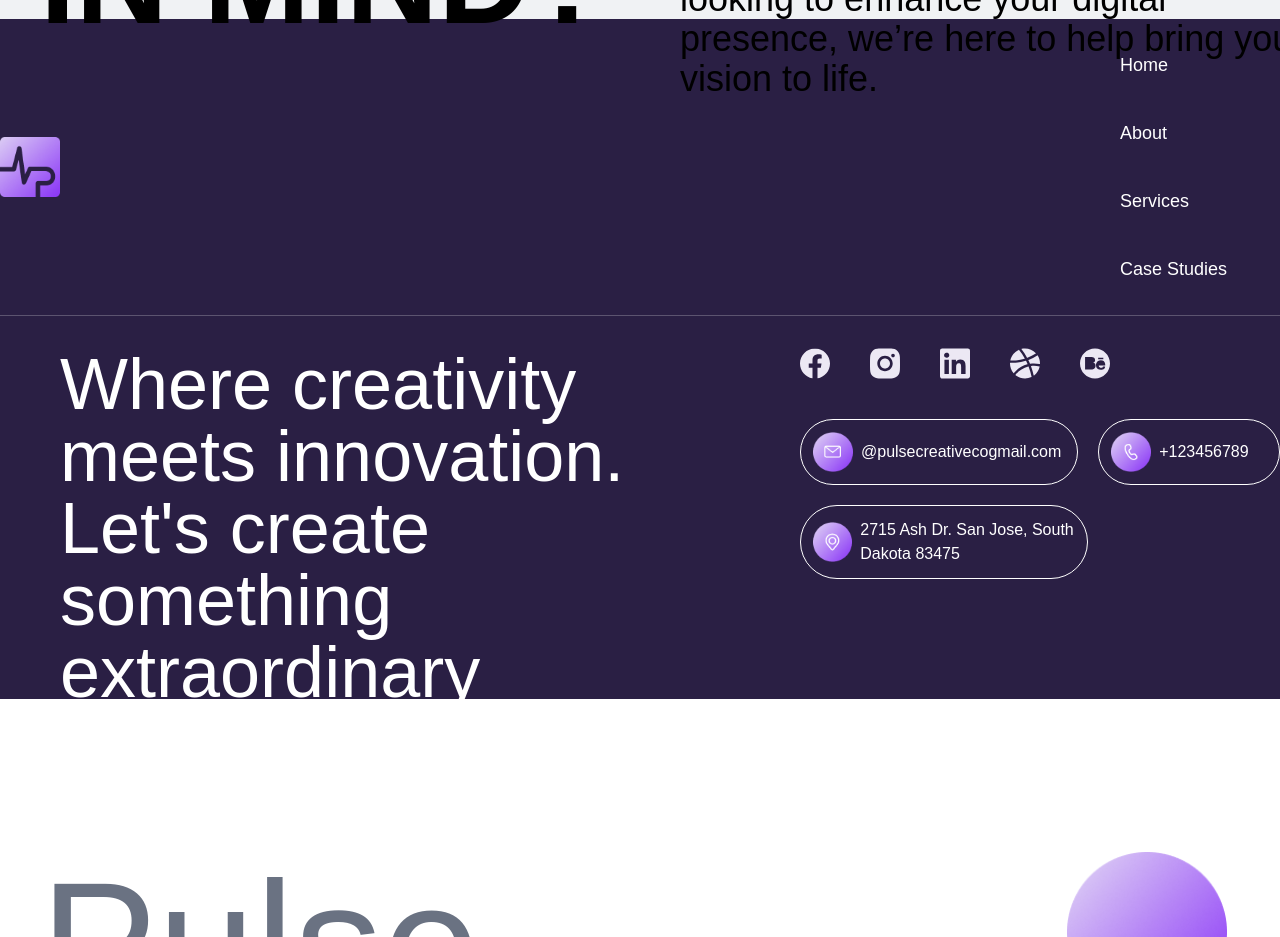
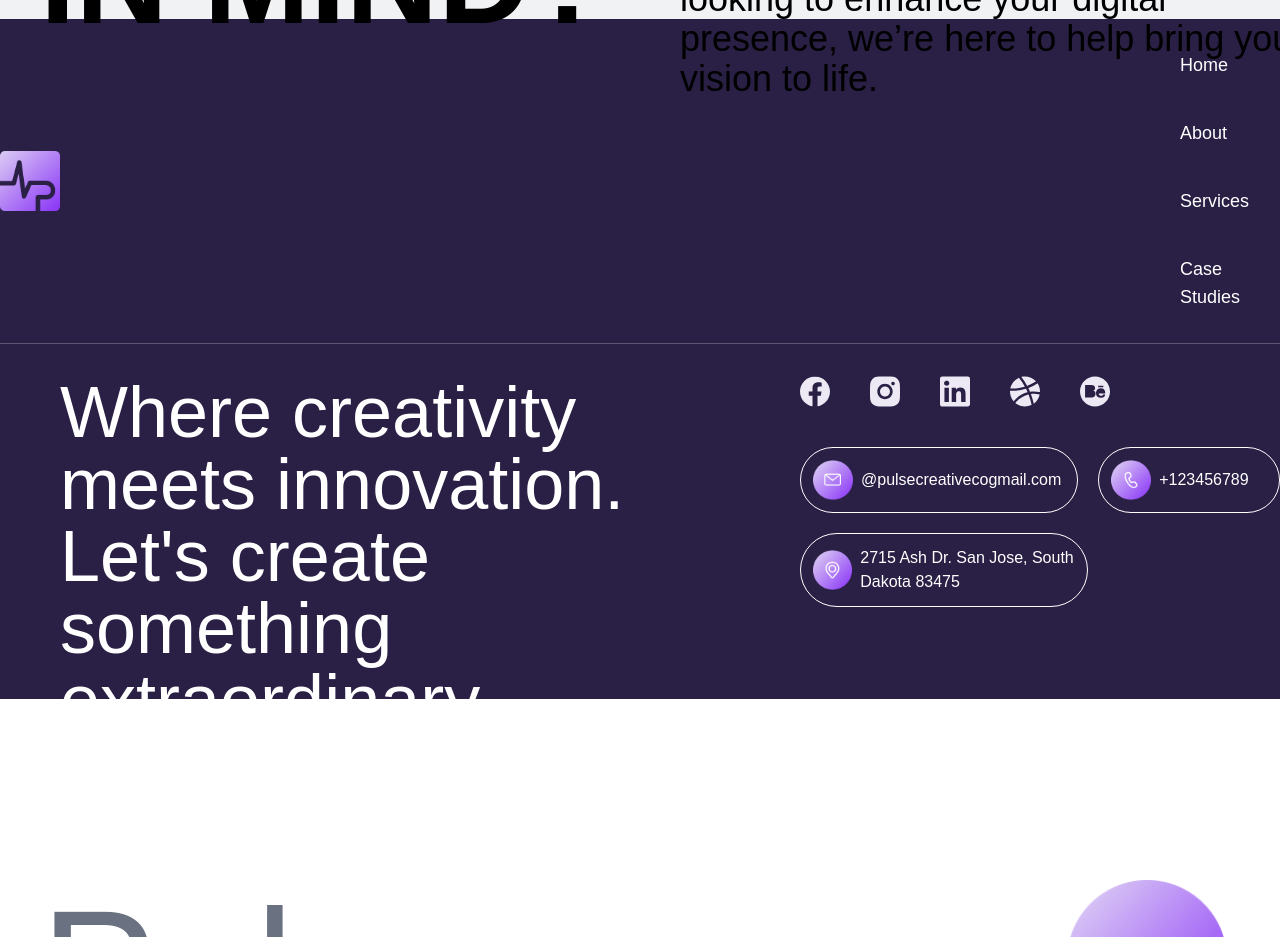
Before and after one commit to IMRAN-WALI/Pulse-Creative-Co., a React (Vite) app: page /about in a window 1280 px wide. Shown: the part 3740-4677 px from the top of the page. Built offline with nearby package versions, Linux system fonts and the light colour scheme; a web font is replaced by a local one.

Commit message:
links add on footer  also

```diff
--- a/src/App.jsx
+++ b/src/App.jsx
@@ -1,7 +1,7 @@
 /* eslint-disable no-unused-vars */
 import React from "react";
+import { BrowserRouter, Routes, Route } from "react-router-dom";
 import Home from "./Components/Frontend/Home";
-import { BrowserRouter, Routes, Route } from "react-router-dom";
 import About from "./Components/Frontend/About";
 import Servicespage from "./Components/Frontend/Servicespage";
 import Casestudiespage from "./Components/Frontend/Casestudiespage";
--- a/src/Components/Frontend/Footer.jsx
+++ b/src/Components/Frontend/Footer.jsx
@@ -13,6 +13,7 @@
 import PulseIcon from "../../../public/IMAGE/pulse.png";
 import { useState, useEffect } from "react";
 import { FaAnglesUp } from "react-icons/fa6";
+import { Link } from "react-router-dom";
 import Ellipse from "../../../public/IMAGE/Ellipse 5.png";
 
 function Footer() {
@@ -48,29 +49,32 @@
         <footer>
           <div className="w-full md:py-8">
             <div className="sm:flex sm:items-center sm:justify-around">
-              <a>
-                <img src={PulseIcon} className="h-15 w-15 mr-[70rem]" />
-              </a>
+              <img
+                src={PulseIcon}
+                className="h-15 w-15 mr-[70rem]"
+                alt="Pulse Icon"
+              />
+
               <ul className="design-class flex flex-wrap items-center text-lg text-white sm:mb-0 dark:text-gray-400 gap-10">
                 <li>
-                  <a href="/" className="hover:underline me-4 md:me-6">
+                  <Link to="/" className="hover:underline me-4 md:me-6">
                     Home
-                  </a>
+                  </Link>
                 </li>
                 <li>
-                  <a href="/about" className="hover:underline me-4 md:me-6">
+                  <Link to="/about" className="hover:underline me-4 md:me-6">
                     About
-                  </a>
+                  </Link>
                 </li>
                 <li>
-                  <a href="/services" className="hover:underline me-4 md:me-6">
+                  <Link to="/services" className="hover:underline me-4 md:me-6">
                     Services
-                  </a>
+                  </Link>
                 </li>
                 <li>
-                  <a href="/casestudies" className="hover:underline">
+                  <Link to="/casestudies" className="hover:underline">
                     Case Studies
-                  </a>
+                  </Link>
                 </li>
               </ul>
             </div>
```
